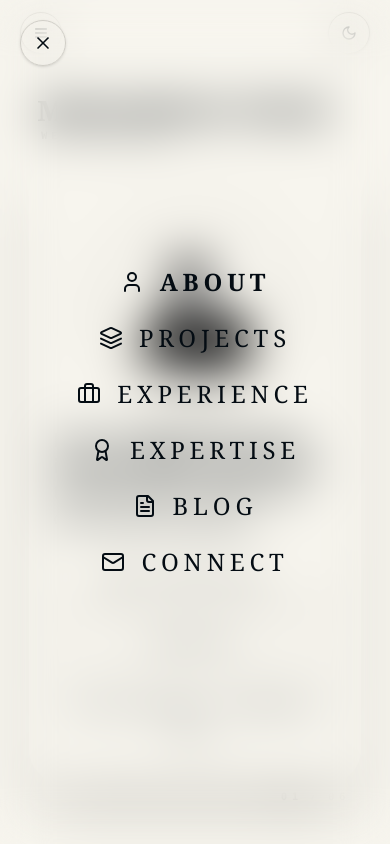
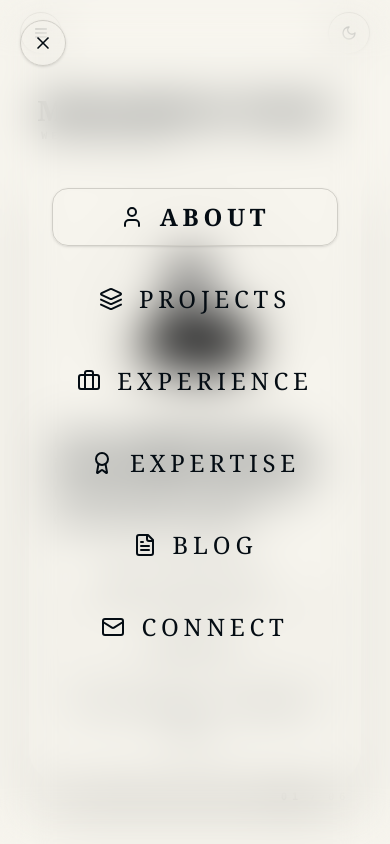
Before and after one commit to Omar-webcloud/Portfolio, a React (Vite) app: page / in a window 390 px wide. Both pictures are taken after a click on the button 41 px from the left and 33 px from the top of the page. Built offline with nearby package versions, Linux system fonts and the light colour scheme.

Commit message:
feat: mobile  navigation glassmorph effect

```diff
--- a/src/App.jsx
+++ b/src/App.jsx
@@ -181,8 +181,10 @@ export default function App() {
                 >
                   <button
                     onClick={() => { goTo(i); setMenuOpen(false); }}
-                    className={`flex items-center justify-center gap-4 w-full text-2xl min-[400px]:text-3xl font-serif uppercase tracking-[0.2em] transition-colors group ${
-                      current === i ? "text-foreground font-semibold" : "text-muted-foreground hover:text-foreground/70"
+                    className={`flex items-center justify-center gap-4 w-full text-2xl min-[400px]:text-3xl font-serif uppercase tracking-[0.2em] transition-all duration-300 group px-6 py-3 rounded-2xl ${
+                      current === i
+                        ? "text-foreground font-semibold bg-secondary/30 backdrop-blur-md border border-border/50 shadow-sm"
+                        : "text-muted-foreground hover:text-foreground/70 border border-transparent"
                     }`}
                   >
                     <motion.div
```
